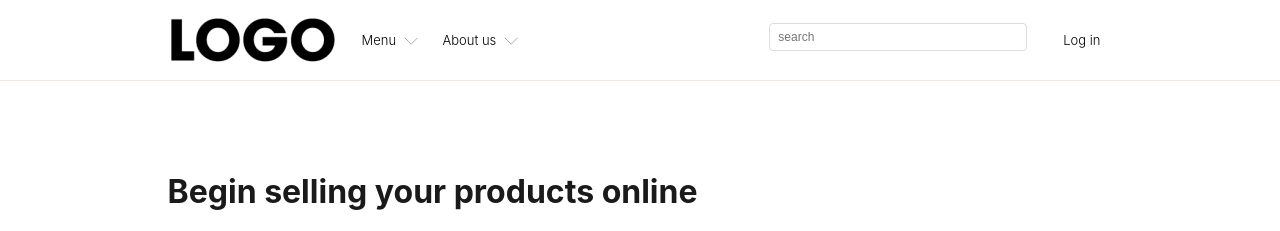
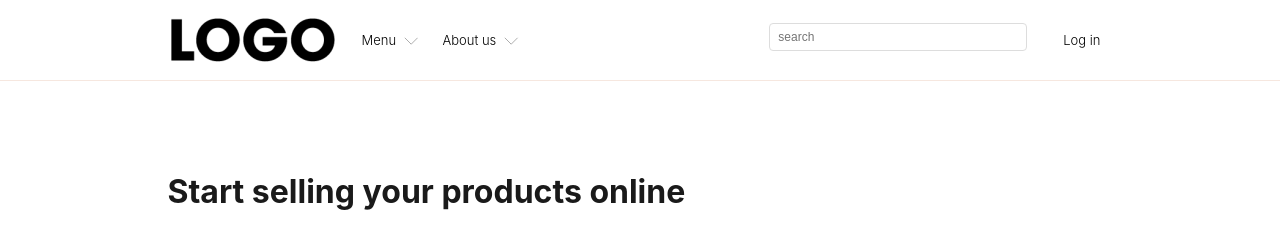
Before and after one commit to fanyak/template1, a plain HTML site: page index.html in a window 1280 px wide. Shown: the top 231 px of the page. Drawn offline with Linux system fonts and the light colour scheme.

Commit message:
add favico

```diff
--- a/index.html
+++ b/index.html
@@ -13,7 +13,9 @@
 
 
 
+    <base href="">
 
+    <link rel="icon" href="images/favicon.ico">
 
 
 
@@ -378,7 +380,7 @@
                 <div class="container">
                     <div class="landing-section landing-hero">
                         <div class="section-col left-col">
-                            <h1>Begin selling your products online</h1>
+                            <h1>Start selling your products online</h1>
                             <p>We can help your Business. Start selling today.</p>
                             <span class="button-row">
                                 <button class="button primary top-pad " type="button" tabindex="0">Start now</button>
```
